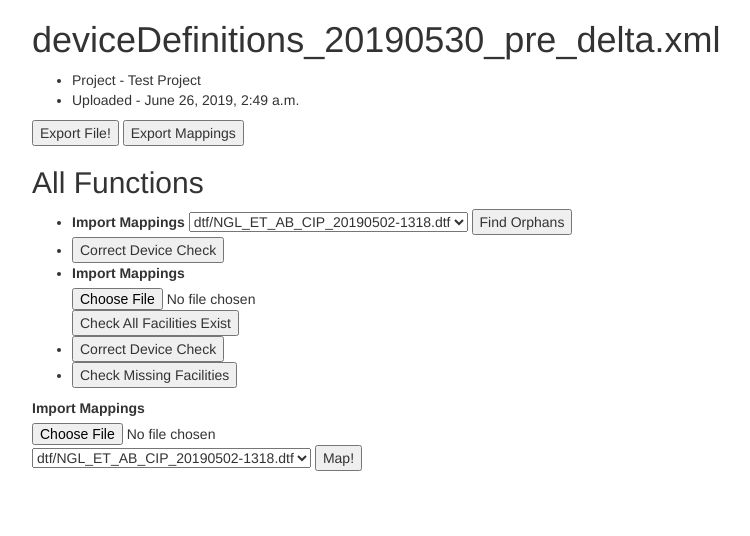
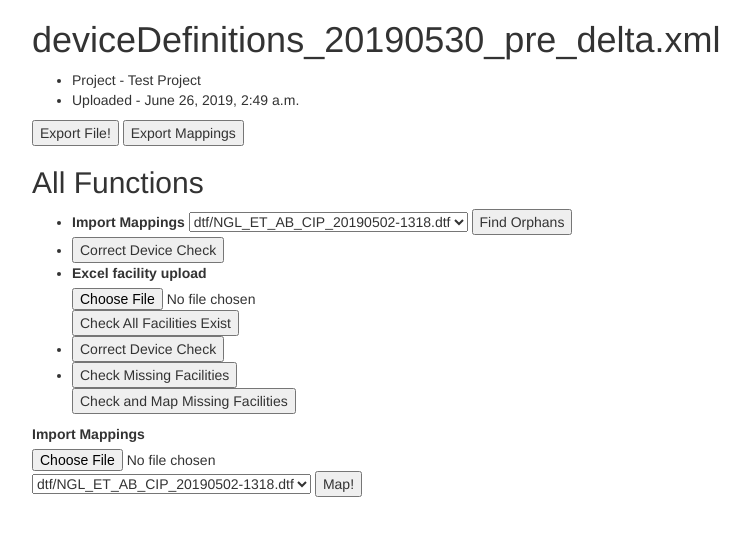
Before and after one commit to jpb8/CygThonUI, a Django app: page /files/dds/8/ in a window 1280 px wide. Shown: the top 536 px of the page, without its empty margins (38-788 px from the left). Run offline with Django 3.2, Linux system fonts and the light colour scheme; data comes from the database, SQL or seed files in the repository; both versions use the stored data as it was after the commit; some libraries are stand-ins or nearby versions.

Commit message:
map the unmapped

```diff
--- a/cygdevices/device.py
+++ b/cygdevices/device.py
@@ -2,6 +2,7 @@ from lxml import etree
 from lxml.etree import SubElement
 import pandas as pd
 from io import BytesIO
+
 
 class DeviceDef:
     def __init__(self, device_xml_path):
@@ -87,6 +88,7 @@ class DeviceDef:
         return errs
 
     def add_facs(self, facs, device_id):
+        # TODO: Check for ordinals
         """
         Addes all facs to the device's FacilityLinks Element
         :param facs: List of Facility names
@@ -100,7 +102,28 @@ class DeviceDef:
                 if fac_elem.find("./FacilityLink[@id='{}']".format(f)) is None:
                     SubElement(fac_elem, "FacilityLink", {"id": f, "ordinal": str(len(fac_elem))})
                     log.append("Facility {} was linkded to {} device".format(f, device_id))
+        else:
+            log.append("Device {} was not found to add facilities".format(device_id))
         return log
+
+    def add_facility(self, facility, device_id):
+        # TODO: Check for Ordinals
+        """
+        Adds a facility to the device's FacilityLinks Element
+        :param facility: Facility to be added
+        :param device_id: Device the facilities should be mapped too
+        :return: Any errors
+        """
+        fac_elem = self.device_facs_element(device_id)
+        if fac_elem is not None:
+            if fac_elem.find("./FacilityLink[@id='{}']".format(facility)) is None:
+                SubElement(fac_elem, "FacilityLink", {"id": facility, "ordinal": str(len(fac_elem))})
+                outcome = "Facility {} was linkded to {} device".format(facility, device_id)
+            else:
+                outcome = "{} is already linked in device {}".format(facility, device_id)
+        else:
+            outcome = "Device {} was not found to add facilities".format(device_id)
+        return outcome
 
     def save(self):
         file = open(self.device_xml_path, "wb")
@@ -145,6 +168,7 @@ class DeviceDef:
         Every component will have single line
         :return: Pandas DataFrame of all components in the xml
         """
+
         def _dg_type(s_cmd):
             s_cmd["dev_id"] = dev_id
             s_cmd["comm_id"] = comm_id
@@ -237,12 +261,11 @@ class DeviceDef:
         """
         unmapped = []
         for elem in self.xml:
-            facs = []
             dev_id = elem.get("device_id")
             for data_group in elem.find("DataGroups"):
                 for m in data_group.find("UdcMappings"):
                     f = m.get("facility")
-                    facs.append({
+                    unmapped.append({
                         "facility": f,
                         "device": dev_id
                     }) if elem.find("FacilityLinks/FacilityLink[@id='{}']".format(f)) is None else None
--- a/files/templates/files/dds_detail.html
+++ b/files/templates/files/dds_detail.html
@@ -16,7 +16,7 @@
         <li>Uploaded - {{ dds.uploaded }}</li>
     </ul>
     <button onclick="window.location.href = '{{ dds.export_url }}';">Export File!</button>
-    <button onclick="window.location.href = '{% url 'files:dds_mappings_export' %}';">Export Mappings
+    <button onclick="window.location.href = '{% url 'files:dds_mappings_export' %}?id={{ dds.pk }}';">Export Mappings
     </button>
     <div>
         <h2>All Functions</h2>
@@ -45,7 +45,7 @@
             <li>
                 <form method="post" enctype="multipart/form-data" action="{% url 'files:fac_exist' %}" id="dds-facs">
                     {% csrf_token %}
-                    <label>Import Mappings</label>
+                    <label>Excel facility upload</label>
                     <input type="file" name="facs">
                     <input hidden name="dds-id" value="{{ dds.pk }}">
                     <button type="submit">Check All Facilities Exist</button>
@@ -61,6 +61,10 @@
                 <div class="dds-util" data-id="{{ dds.pk }}"
                      data-url="{% url 'files:unmapped_facs' %}?id={{ dds.pk }}">
                     <button>Check Missing Facilities</button>
+                </div>
+                <div id="map-unmapped" data-id="{{ dds.pk }}" data-map="True"
+                     data-url="{% url 'files:unmapped_facs' %}">
+                    <button>Check and Map Missing Facilities</button>
                 </div>
             </li>
         </ul>
@@ -224,8 +228,28 @@
                     alert("Request: " + JSON.stringify(request));
                 }
             })
+        })
 
-
+        $("#map-unmapped").click(function () {
+            var _url = $(this).data("url");
+            var _data = {
+                id: $(this).data("id"),
+                map: $(this).data("map")
+            };
+            var method = "POST";
+            $.ajax({
+                url: _url,
+                type: method,
+                data: _data,
+                success: function (data) {
+                    var text = createResponseHTML(data);
+                    $("#modal-body").html(text);
+                    $('#response-modal').modal('show');
+                },
+                error: function (request, error) {
+                    alert("Request: " + JSON.stringify(request));
+                }
+            })
         })
 
 
--- a/files/views.py
+++ b/files/views.py
@@ -115,7 +115,7 @@ def mapping_export(request):
         return redirect("files:upload")
     workbook = dds.xml.export_mappings()
     response = HttpResponse(workbook, content_type='application/vnd.openxmlformats-officedocument.spreadsheetml.sheet')
-    response['Content-Disposition'] = 'attachment; filename={}'.format("text.xlsx")
+    response['Content-Disposition'] = 'attachment; filename={}'.format("dds_mappings_export.xlsx")
     return response
 
 
@@ -136,16 +136,32 @@ def correct_device_check(request):
 
 @csrf_exempt
 def unmapped_facs(request):
-    dds_id = request.GET.get("id")
-    try:
-        dds = DDS.objects.get(pk=dds_id)
-    except ObjectDoesNotExist:
-        print("DTF or DDS not found")
-        return redirect("files:upload")
-    unmapped = dds.xml.mapped_fac_check()
-    if request.is_ajax():
-        data = build_ajax_response_dict(unmapped, "Unmapped Facilities")
-        return JsonResponse(data)
+    if request.method == "POST":
+        dds_xml = DDS.objects.get(pk=int(request.POST.get("id"))).xml
+        map_facs = request.POST.get("map")
+        unmapped = dds_xml.mapped_fac_check()
+        if map_facs:
+            log = []
+            for f in unmapped:
+                outcome = dds_xml.add_facility(f["facility"], f["device"])
+                log.append({"outcome": outcome})
+            data = build_ajax_response_dict(log, "Facility Added Outcomes")
+            dds_xml.save()
+            return JsonResponse(data)
+        else:
+            data = build_ajax_response_dict(unmapped, "Unmapped Facilities")
+            return JsonResponse(data)
+    if request.method == "GET":
+        dds_id = request.GET.get("id")
+        try:
+            dds = DDS.objects.get(pk=dds_id)
+        except ObjectDoesNotExist:
+            print("DTF or DDS not found")
+            return redirect("files:upload")
+        unmapped = dds.xml.mapped_fac_check()
+        if request.is_ajax():
+            data = build_ajax_response_dict(unmapped, "Unmapped Facilities")
+            return JsonResponse(data)
     return redirect("files:upload")
 
 
```
Also changed, not shown: db.sqlite3.
